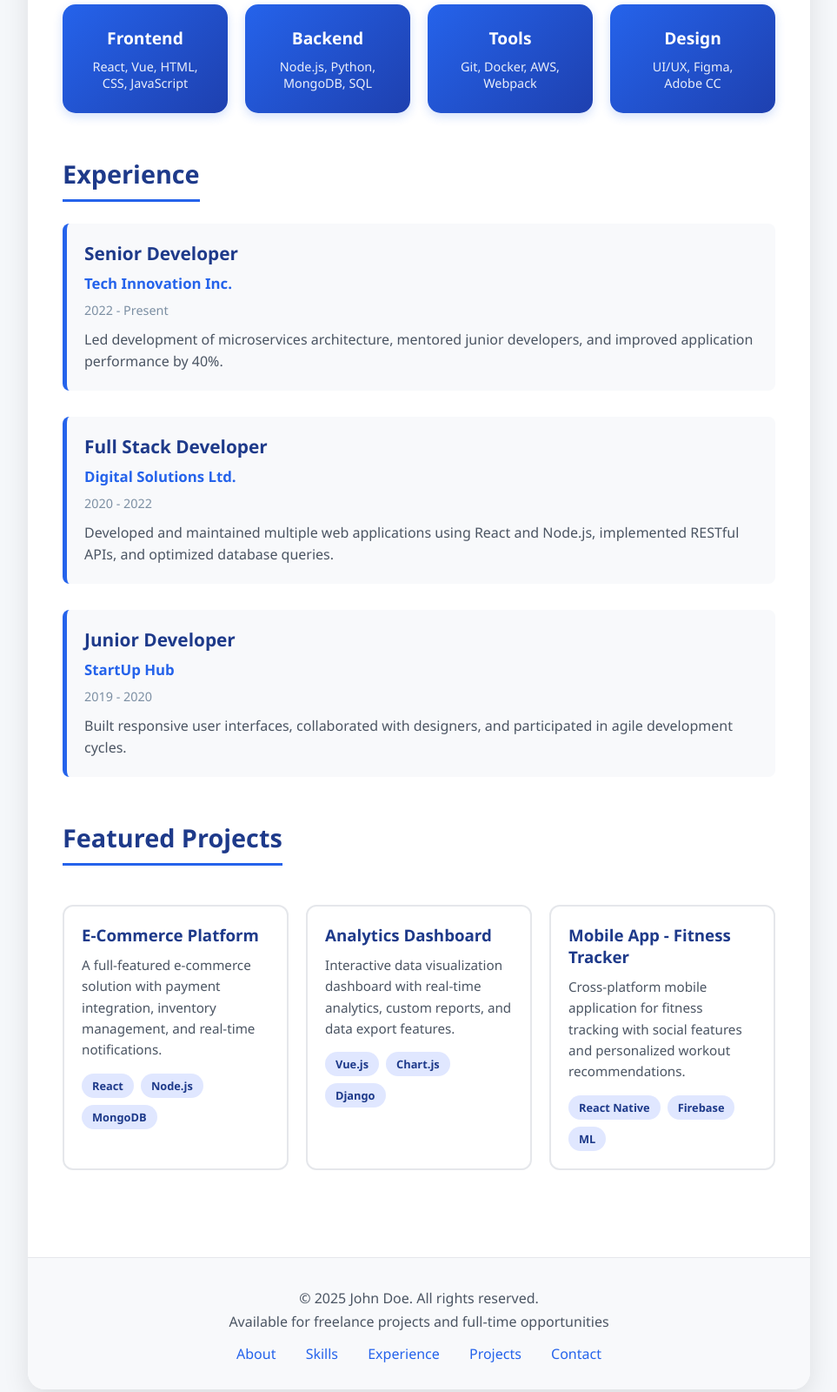
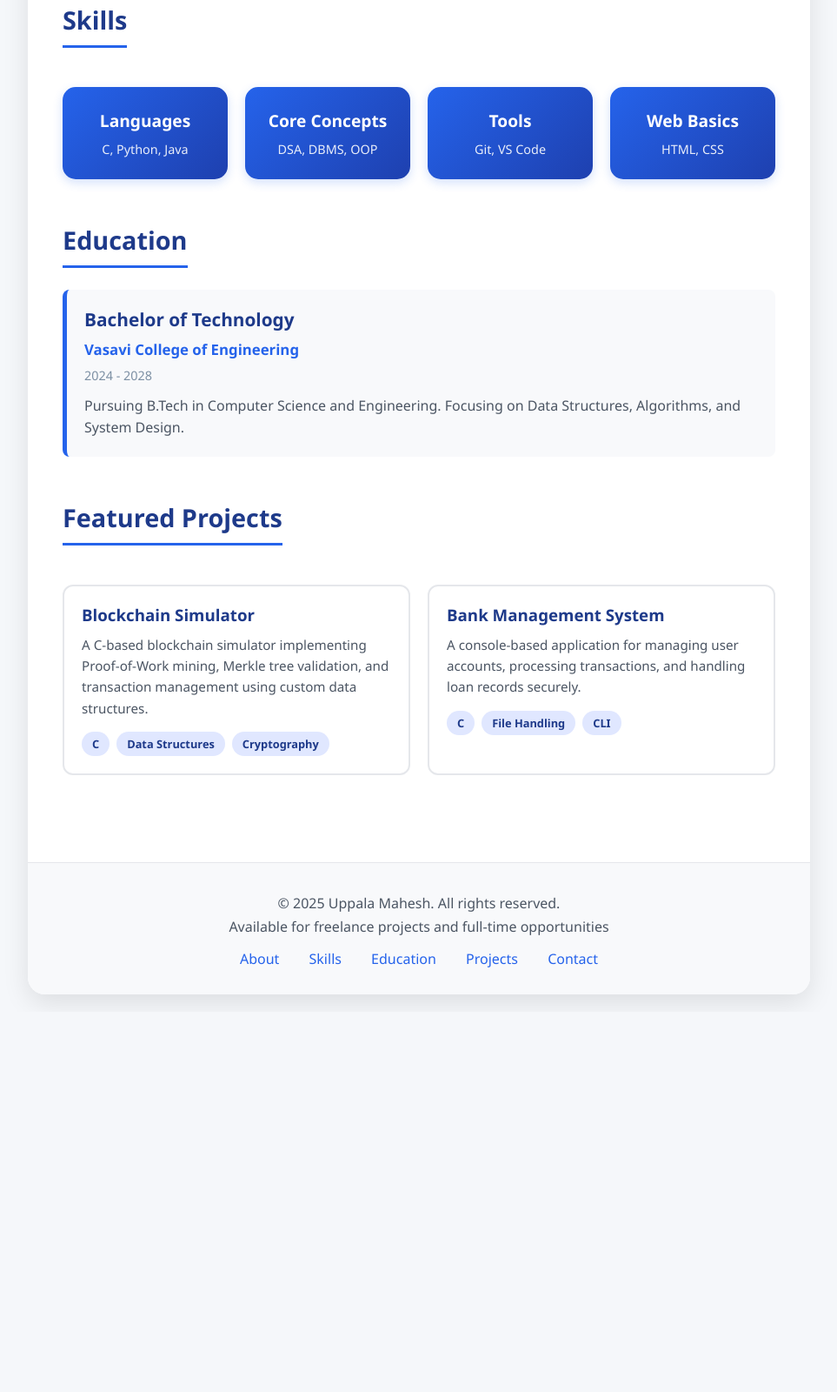
Before and after one commit to Uppala-mahesh/profile, a plain HTML site: page index.html in a window 1280 px wide. Shown: the part 864-2464 px from the top of the page at 87% size, without its empty margins (158-1121 px from the left). After the commit the page ends 2027 px from the top, so only its background shows below. Drawn offline with Linux system fonts and the light colour scheme.

Commit message:
Update profile with personalized information

```diff
--- a/index.html
+++ b/index.html
@@ -3,7 +3,7 @@
 <head>
       <meta charset="UTF-8">
       <meta name="viewport" content="width=device-width, initial-scale=1.0">
-      <title>Profile - John Doe</title>
+      <title>Profile - Uppala Mahesh</title>
       <style>
             * {
                   margin: 0;
@@ -285,13 +285,13 @@
 <body>
       <div class="container">
             <header>
-                  <div class="profile-img">JD</div>
-                  <h1>John Doe</h1>
-                  <p class="job-title">Full Stack Developer & Designer</p>
+                  <div class="profile-img">UM</div>
+                  <h1>Uppala Mahesh</h1>
+                  <p class="job-title">Computer Science Student</p>
                   <div class="contact-links">
                         <a href="https://linkedin.com" title="LinkedIn">in</a>
                         <a href="https://github.com" title="GitHub">⚙</a>
-                        <a href="mailto:john@example.com" title="Email">@</a>
+                        <a href="mailto:uppalamahesh777@gmail.com" title="Email">@</a>
                         <a href="https://twitter.com" title="Twitter">𝕏</a>
                   </div>
             </header>
@@ -300,10 +300,11 @@
                   <section id="about">
                         <h2>About Me</h2>
                         <p class="about-text">
-                              I'm a passionate full-stack developer with 5+ years of experience in creating innovative web solutions.
-                              I specialize in modern web technologies and love turning complex problems into simple, beautiful, and intuitive
-                              designs. When I'm not coding, you can find me exploring new technologies, contributing to open-source projects,
-                              or enjoying outdoor activities.
+                              I'm Uppala Mahesh, a passionate software engineer currently pursuing my B.Tech at Vasavi College of Engineering (batch 2024-28).
+                               I have a strong foundation in core computer science concepts including Data Structures & Algorithms (DSA), Database Management Systems (DBMS),
+                                and Object-Oriented Programming (OOP). I'm proficient in languages like Python, Java, and C, and I'm constantly driven to
+                                 expand my knowledge and sharpen my technical skills. My goal is to leverage my engineering expertise to build innovative solution
+                                 s and contribute meaningfully to the tech industry.
                         </p>
                   </section>
 
@@ -311,43 +312,31 @@
                         <h2>Skills</h2>
                         <div class="skills-grid">
                               <div class="skill-card">
-                                    <h3>Frontend</h3>
-                                    <p>React, Vue, HTML, CSS, JavaScript</p>
+                                    <h3>Languages</h3>
+                                    <p>C, Python, Java</p>
                               </div>
                               <div class="skill-card">
-                                    <h3>Backend</h3>
-                                    <p>Node.js, Python, MongoDB, SQL</p>
+                                    <h3>Core Concepts</h3>
+                                    <p>DSA, DBMS, OOP</p>
                               </div>
                               <div class="skill-card">
                                     <h3>Tools</h3>
-                                    <p>Git, Docker, AWS, Webpack</p>
+                                    <p>Git, VS Code</p>
                               </div>
                               <div class="skill-card">
-                                    <h3>Design</h3>
-                                    <p>UI/UX, Figma, Adobe CC</p>
+                                    <h3>Web Basics</h3>
+                                    <p>HTML, CSS</p>
                               </div>
                         </div>
                   </section>
 
-                  <section id="experience">
-                        <h2>Experience</h2>
+                  <section id="education">
+                        <h2>Education</h2>
                         <div class="experience-item">
-                              <h3>Senior Developer</h3>
-                              <p class="company">Tech Innovation Inc.</p>
-                              <p class="date">2022 - Present</p>
-                              <p>Led development of microservices architecture, mentored junior developers, and improved application performance by 40%.</p>
-                        </div>
-                        <div class="experience-item">
-                              <h3>Full Stack Developer</h3>
-                              <p class="company">Digital Solutions Ltd.</p>
-                              <p class="date">2020 - 2022</p>
-                              <p>Developed and maintained multiple web applications using React and Node.js, implemented RESTful APIs, and optimized database queries.</p>
-                        </div>
-                        <div class="experience-item">
-                              <h3>Junior Developer</h3>
-                              <p class="company">StartUp Hub</p>
-                              <p class="date">2019 - 2020</p>
-                              <p>Built responsive user interfaces, collaborated with designers, and participated in agile development cycles.</p>
+                              <h3>Bachelor of Technology</h3>
+                              <p class="company">Vasavi College of Engineering</p>
+                              <p class="date">2024 - 2028</p>
+                              <p>Pursuing B.Tech in Computer Science and Engineering. Focusing on Data Structures, Algorithms, and System Design.</p>
                         </div>
                   </section>
 
@@ -355,30 +344,21 @@
                         <h2>Featured Projects</h2>
                         <div class="projects-grid">
                               <div class="project-card">
-                                    <h3>E-Commerce Platform</h3>
-                                    <p>A full-featured e-commerce solution with payment integration, inventory management, and real-time notifications.</p>
+                                    <h3>Blockchain Simulator</h3>
+                                    <p>A C-based blockchain simulator implementing Proof-of-Work mining, Merkle tree validation, and transaction management using custom data structures.</p>
                                     <div class="project-tags">
-                                          <span class="tag">React</span>
-                                          <span class="tag">Node.js</span>
-                                          <span class="tag">MongoDB</span>
+                                          <span class="tag">C</span>
+                                          <span class="tag">Data Structures</span>
+                                          <span class="tag">Cryptography</span>
                                     </div>
                               </div>
                               <div class="project-card">
-                                    <h3>Analytics Dashboard</h3>
-                                    <p>Interactive data visualization dashboard with real-time analytics, custom reports, and data export features.</p>
+                                    <h3>Bank Management System</h3>
+                                    <p>A console-based application for managing user accounts, processing transactions, and handling loan records securely.</p>
                                     <div class="project-tags">
-                                          <span class="tag">Vue.js</span>
-                                          <span class="tag">Chart.js</span>
-                                          <span class="tag">Django</span>
-                                    </div>
-                              </div>
-                              <div class="project-card">
-                                    <h3>Mobile App - Fitness Tracker</h3>
-                                    <p>Cross-platform mobile application for fitness tracking with social features and personalized workout recommendations.</p>
-                                    <div class="project-tags">
-                                          <span class="tag">React Native</span>
-                                          <span class="tag">Firebase</span>
-                                          <span class="tag">ML</span>
+                                          <span class="tag">C</span>
+                                          <span class="tag">File Handling</span>
+                                          <span class="tag">CLI</span>
                                     </div>
                               </div>
                         </div>
@@ -386,14 +366,14 @@
             </div>
 
             <footer>
-                  <p>&copy; 2025 John Doe. All rights reserved.</p>
+                  <p>&copy; 2025 Uppala Mahesh. All rights reserved.</p>
                   <p>Available for freelance projects and full-time opportunities</p>
                   <div class="footer-links">
                         <a href="#about">About</a>
                         <a href="#skills">Skills</a>
-                        <a href="#experience">Experience</a>
+                        <a href="#education">Education</a>
                         <a href="#projects">Projects</a>
-                        <a href="mailto:john@example.com">Contact</a>
+                        <a href="mailto:uppalamahesh777@gmail.com">Contact</a>
                   </div>
             </footer>
       </div>
```
